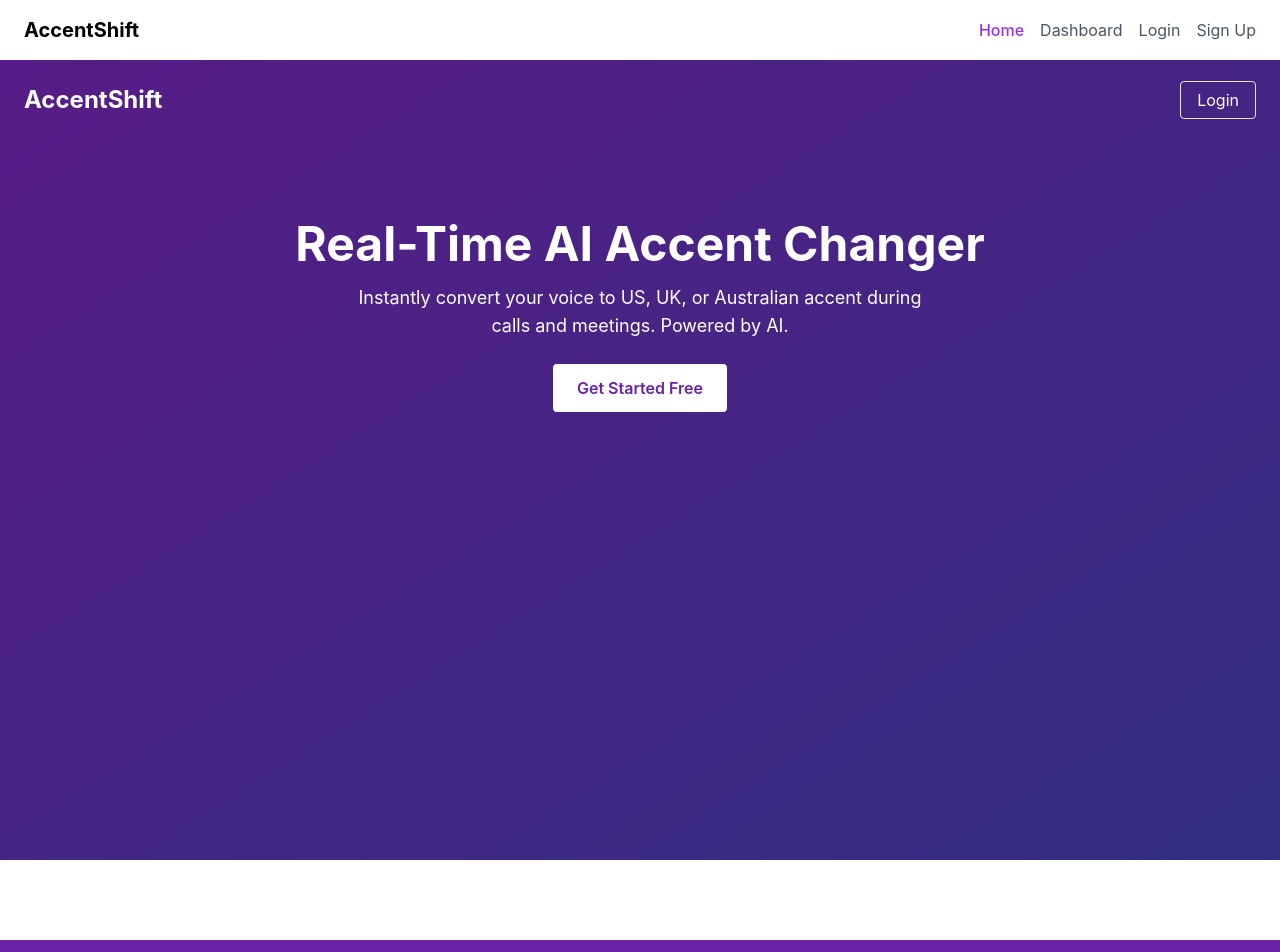
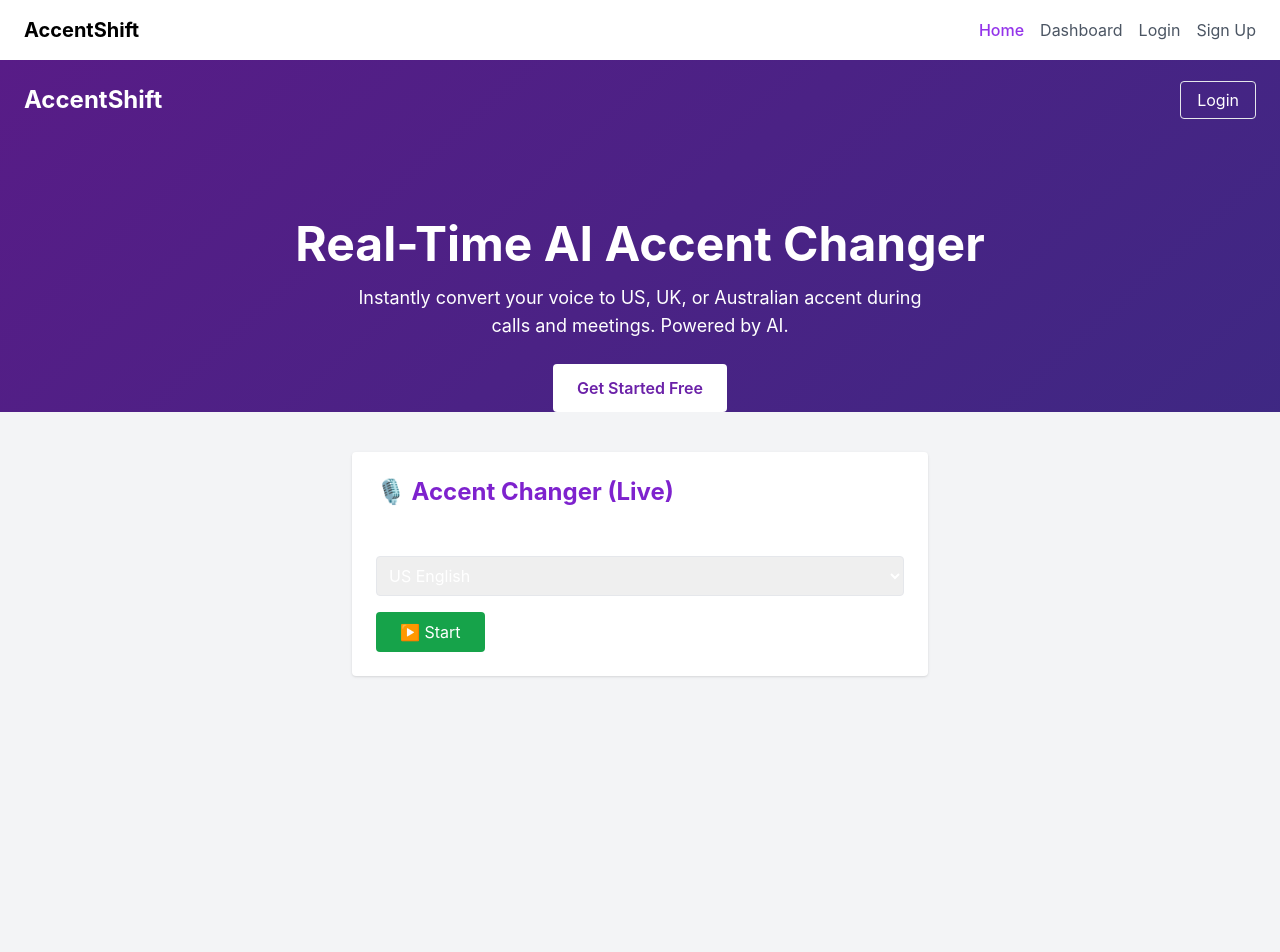
Before and after one commit to theigniteai/accent-frontend-dashboard, a React (Vite) app: page / in a window 1280 px wide. Shown: the top 952 px of the page. Built offline with nearby package versions, Linux system fonts and the light colour scheme.

Commit message:
Update Home.jsx

```diff
--- a/src/pages/Home.jsx
+++ b/src/pages/Home.jsx
@@ -2,6 +2,7 @@
 import React from "react";
 import { motion } from "framer-motion";
 import { Link } from "react-router-dom";
+import AccentChanger from "../components/AccentChanger";
 
 const Home = () => {
   return (
@@ -29,6 +30,11 @@ const Home = () => {
           </button>
         </Link>
       </motion.section>
+
+       <div className="min-h-screen bg-gray-100 p-10">
+      <AccentChanger />
+    </div>
+
     </div>
   );
 };
```
